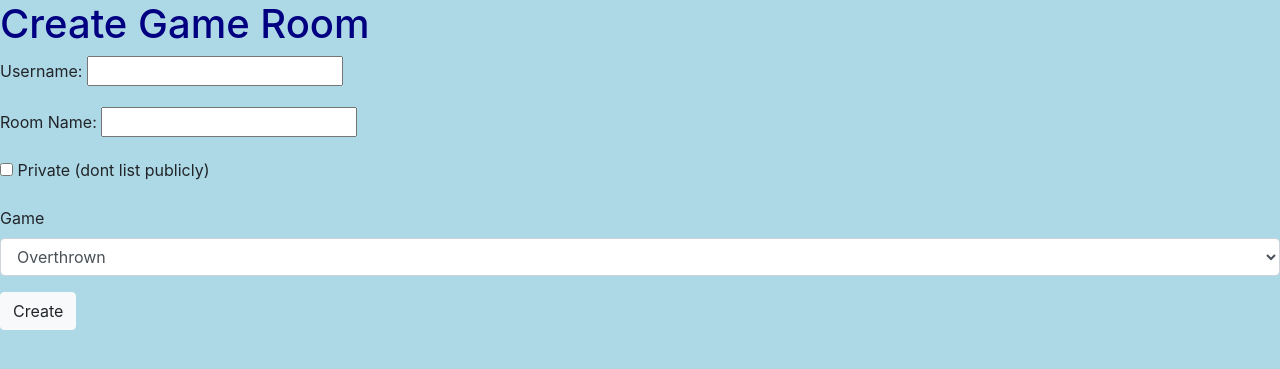
After one commit to teddypo/teddypocards, a Flask app: page /create_page in a window 1280 px wide. The commit adds this page. Shown: the top 369 px of the page. Run offline with Flask 2, Linux system fonts and the light colour scheme; some libraries are stand-ins or nearby versions.

Commit message:
Add support for creation of rooms and multiple concurrent games

```diff
--- a/app.py
+++ b/app.py
@@ -1,9 +1,10 @@
 #!/usr/bin/env python3
 
-from flask import Flask, render_template, redirect, url_for, request
+from flask import Flask, render_template, redirect, url_for, request, escape
 app = Flask(__name__)
 import json
 import random
+import copy
 
 db_prefix = '/var/www/TeddyPoCards/'
 
@@ -12,130 +13,191 @@ def hello():
     return render_template('landing_page.html')
     #return redirect(url_for('join_page'))
 
-@app.route('/action/<user_name>/<action_string>')
-def action(user_name, action_string):
+@app.route('/action/<user_name>/<action_string>/<room_name>')
+def action(user_name, action_string, room_name):
     with open(db_prefix+'state.json', "r") as statef:
         state = json.load(statef)
-    state['activity_log'] = state.get('activity_log', [])
+    room = state.get('rooms', dict(room_name=None)).get(room_name, None)
+    if room is None:
+        return "Room Not Found" # TODO
+    game_data = room.get("game_data", dict())
+    room["game_data"] = game_data
+    game_data['activity_log'] = game_data.get('activity_log', [])
     act_split = action_string.split('_')
     print(act_split)
     if act_split[0] == "increase":
-        for item in state.get('players', []):
+        for item in game_data.get('players', []):
             if item.get('user_name', '') == act_split[1]:
                 item['n_coins'] += 1
     if act_split[0] == "decrease":
-        for item in state.get('players'):
+        for item in game_data.get('players'):
             if item.get('user_name', '') == act_split[1]:
                 print('dec steve')
                 item['n_coins'] -= 1
     if act_split[0] == "reveal":
-        for player in state.get('players', []):
+        for player in game_data.get('players', []):
             if player['user_name'] == user_name:
                 for card in player.get('cards', []):
                     if str(card['id']) == act_split[1]:
                         card['hidden'] = False
     if act_split[0] == "hide":
-        for player in state.get('players', []):
+        for player in game_data.get('players', []):
             if player['user_name'] == user_name:
                 for card in player.get('cards', []):
                     if str(card['id']) == act_split[1]:
                         card['hidden'] = True
     if act_split[0] == "grave":
-        for player in state.get('players', []):
+        for player in game_data.get('players', []):
             if player['user_name'] == user_name:
                 hand = []
                 for card in player.get('cards', []):
                     if str(card['id']) == act_split[1]:
-                        state['graveyard'].append(card)
+                        game_data['graveyard'].append(card)
                     else:
                         hand.append(card)
                 player['cards'] = hand
     if act_split[0] == "deck":
-        for player in state.get('players', []):
+        for player in game_data.get('players', []):
             if player['user_name'] == user_name:
                 hand = []
                 for card in player.get('cards', []):
                     if str(card['id']) == act_split[1]:
-                        state['deck'].append(card)
+                        game_data['deck'].append(card)
                     else:
                         hand.append(card)
                 player['cards'] = hand
     if act_split[0] == 'claim':
         # idx = random.randint(0,len(state['deck']))
         # card = state['deck'].pop(idx)
-        if len(state['deck']) > 0:
-            random.shuffle(state['deck'])
-            card = state['deck'].pop()
+        if len(game_data['deck']) > 0:
+            random.shuffle(game_data['deck'])
+            card = game_data['deck'].pop()
             card['hidden'] = True
-            for player in state.get('players', []):
+            for player in game_data.get('players', []):
                 if player['user_name'] == user_name:
                     player['cards'].append(card)
     if act_split[0] == 'reset':
-        with open(db_prefix+'state_base.json', "r") as statef:
-            state = json.load(statef)
-        for item in range(int(act_split[1])):
-            state['players'].append(dict(user_name = "player" + str(item+1), n_coins = 2, cards = []))
+        #with open(db_prefix+'state_base.json', "r") as statef:
+        #    state = json.load(statef)
+        #for item in range(int(act_split[1])):
+        #    game_data['players'].append(dict(user_name = "player" + str(item+1), n_coins = 2, cards = []))
+        room["game_data"] = room["game_init"]
+        room["game_init"] = copy.deepcopy(room["game_init"])
 
-    print(state)
-    state['activity_log'].append(f"{user_name} did {action_string}")
-    print (state['players'])
+    game_data['activity_log'].append(f"{user_name} did {action_string}")
     with open(db_prefix+'state.json', "w") as statef:
         json.dump(state, statef)
-    return redirect(url_for('play_page', user_name=user_name))
+    return redirect(url_for('play_page', user_name=user_name, room_name=room_name))
 
-@app.route('/play_page/<user_name>')
-def play_page(user_name):
+@app.route('/play_page/<user_name>/<room_name>')
+def play_page(user_name, room_name):
     n_coins = 0
     players = []
     with open(db_prefix+'state.json') as statef:
         state = json.load(statef)
-    players = state.get('players', [])
-    graveyard = state.get('graveyard', [])
-    deck = state.get('deck', [])
+    game_data = state.get('rooms', dict()).get(room_name, dict()).get('game_data', dict())
+    players = game_data.get('players', [])
+    graveyard = game_data.get('graveyard', [])
+    deck = game_data.get('deck', [])
     deck_size = len(deck)
-    activity_log = state.get('activity_log', [])
-    return render_template("play_page.html", players=players, graveyard=graveyard, deck_size = deck_size, user_name=user_name, activity_log=activity_log)
+    activity_log = game_data.get('activity_log', [])
+    return render_template("play_page.html", players=players, graveyard=graveyard, deck_size = deck_size, user_name=user_name, activity_log=activity_log, room_name=room_name)
 
 @app.route('/join_page')
 def join_page():
     return render_template("join_page.html")
+@app.route('/create_page')
+def create_page():
+    game_names = ["Overthrown"]
+    return render_template("create_page.html", game_names=game_names)
+@app.route('/create', methods=["GET", "POST"])
+def create():
+    user_name = escape(request.form.get('user_name', ''))
+    room_name = escape(request.form.get('room_name', ''))
+    is_private = escape(request.form.get('is_private', ''))
+    game_name = escape(request.form.get('game_name', ''))
+    if game_name == "Overthrown":
+        with open(db_prefix+'state_base.json', "r") as statef:
+            game_data = json.load(statef)
+        players=game_data.get('players', [])
+        players.append(dict(user_name = user_name, n_coins = 2, cards = []))
+        game_data['players'] = players
+        if len(game_data['deck']) > 0:
+            random.shuffle(game_data['deck'])
+            card = game_data['deck'].pop()
+            card['hidden'] = True
+            for player in game_data.get('players', []):
+                if player['user_name'] == user_name:
+                    player['cards'].append(card)
+        if len(game_data['deck']) > 0:
+            random.shuffle(game_data['deck'])
+            card = game_data['deck'].pop()
+            card['hidden'] = True
+            for player in game_data.get('players', []):
+                if player['user_name'] == user_name:
+                    player['cards'].append(card)
+    else:
+        game_data = dict()
+    room = dict(room_name = room_name,
+                game_master = user_name,
+                is_private = is_private,
+                game_name = game_name,
+                game_data = game_data,
+                game_init = copy.deepcopy(game_data))
+    with open(db_prefix+'state.json', "r") as statef:
+        state = json.load(statef)
+    rooms = state.get('rooms', dict())
+    rooms[room_name] = room # Note duplicate rooms get clobbered fix that TODO
+    state['rooms'] = rooms
+    with open(db_prefix+'state.json', "w") as statef:
+        json.dump(state, statef)
+    return (state)
 @app.route('/join', methods=["GET", "POST"])
 def join():
-    user_name = str(request.values['user_name'])
+    user_name = str(escape(request.values['user_name']))
+    room_name = str(escape(request.values['room_name']))
     with open(db_prefix+'state.json', "r") as statef:
         state = json.load(statef)
-    players = state.get('players', [])
+    room = state.get('rooms', dict(room_name=None)).get(room_name, None)
+    if room is None:
+        return "Room Not Found" # TODO
+    game_data = room.get("game_data", dict())
+    players = game_data.get('players', [])
     def user_exists():
-        for item in state.get('players', []):
+        for item in game_data.get('players', []):
             if item['user_name'] == user_name:
                 return True
         return False
 
+    print('join')
     if not user_exists():
+        print('join')
         players.append(dict(user_name = user_name, n_coins = 2, cards = []))
-        state['players'] = players
-        if len(state['deck']) > 0:
-            random.shuffle(state['deck'])
-            card = state['deck'].pop()
+        game_data['players'] = players
+        if len(game_data['deck']) > 0:
+            random.shuffle(game_data['deck'])
+            card = game_data['deck'].pop()
             card['hidden'] = True
-            for player in state.get('players', []):
+            for player in game_data.get('players', []):
                 if player['user_name'] == user_name:
                     player['cards'].append(card)
-        if len(state['deck']) > 0:
-            random.shuffle(state['deck'])
-            card = state['deck'].pop()
+        if len(game_data['deck']) > 0:
+            random.shuffle(game_data['deck'])
+            card = game_data['deck'].pop()
             card['hidden'] = True
-            for player in state.get('players', []):
+            for player in game_data.get('players', []):
                 if player['user_name'] == user_name:
                     player['cards'].append(card)
+        state["rooms"]["room_name"] = room
+        print(state)
         with open(db_prefix+'state.json', "w") as statef:
             json.dump(state, statef)
-    return redirect(url_for('play_page', user_name=user_name))
+    return redirect(url_for('play_page', user_name=user_name, room_name=room_name))
 
 def main():
     global db_prefix
     db_prefix = ''
-    app.run(host='0.0.0.0')
+    app.run(host='0.0.0.0', debug=True)
 
 if __name__ == "__main__":
     main()
--- /dev/null
+++ b/static/scripts.js
@@ -0,0 +1,5 @@
+$(document).ready(function(){
+	$('#create_form').submit(function(e){
+		// add some form validation and preventDefault here?
+	});
+});
--- a/templates/base.html
+++ b/templates/base.html
@@ -13,6 +13,7 @@
 <!-- Latest compiled JavaScript -->
 <script src="https://maxcdn.bootstrapcdn.com/bootstrap/4.4.1/js/bootstrap.min.js"></script>
 <link rel="stylesheet" href="{{ url_for('static', filename='styles.css') }}">
+<script src="{{url_for('static', filename='scripts.js')}}"></script>
 {% block headaddons %}{% endblock %}
 </head>
 <body>
--- /dev/null
+++ b/templates/create_page.html
@@ -0,0 +1,29 @@
+{% extends 'base.html' %}
+{% block bodycontent %}
+<h1>Create Game Room</h1>
+<form action="{{url_for('create')}}" method="post" id="create_form">
+  <div class="form-group">
+	<label for="user_name">Username:</label>
+	<input id="user_name" type="text" name="user_name"/>
+  </div>
+  <div class="form-group">
+	<label for="room_name">Room Name:</label>
+	<input id="room_name" type="text" name="room_name"/>
+  </div>
+  <div class="form-group">
+	<input id="is_private" name="is_private" type="checkbox"/>
+	<label for="is_private">Private (dont list publicly)</label>
+  </div>
+  <div class="form-group">
+	<label>Game</label>
+	<select class="form-control" id="game_chooser" name="game_name">
+		{% for item in game_names %}
+		<option>{{ item }}</option>
+		{% endfor %}
+	</select>
+  </div>
+  <div class="form-group">
+	  <button type="submit" class="btn btn-light" id="create_submit">Create</button>
+  </div>
+</form>
+{% endblock %}
--- a/templates/join_page.html
+++ b/templates/join_page.html
@@ -3,6 +3,8 @@
 <form action="{{url_for('join')}}" method="post">
 	<label>Username:</label>
 	<input type="text" name="user_name"/>
+	<label>Room Name:</label>
+	<input type="text" name="room_name"/>
 	<input type="submit" value="Join"/>
 </form>
 {% endblock %}
--- a/templates/landing_page.html
+++ b/templates/landing_page.html
@@ -4,8 +4,8 @@
 {% block bodycontent %}
 <div class="container">
 <div class="jumbotron">
-	<a href="/join_page" class="btn btn-light btn-block">Join Game</a>
-	<a href="#" class="btn btn-light btn-block">Create Game</a>
+	<a href="{{url_for('join_page')}}" class="btn btn-light btn-block">Join Game</a>
+	<a href="{{url_for('create_page')}}" class="btn btn-light btn-block">Create Game</a>
 </div>
 </div>
 {% endblock %}
```
Also changed, not shown: state.json (+188 -1 lines), templates/play_page.html (+9 -15 lines), 1 other file.
